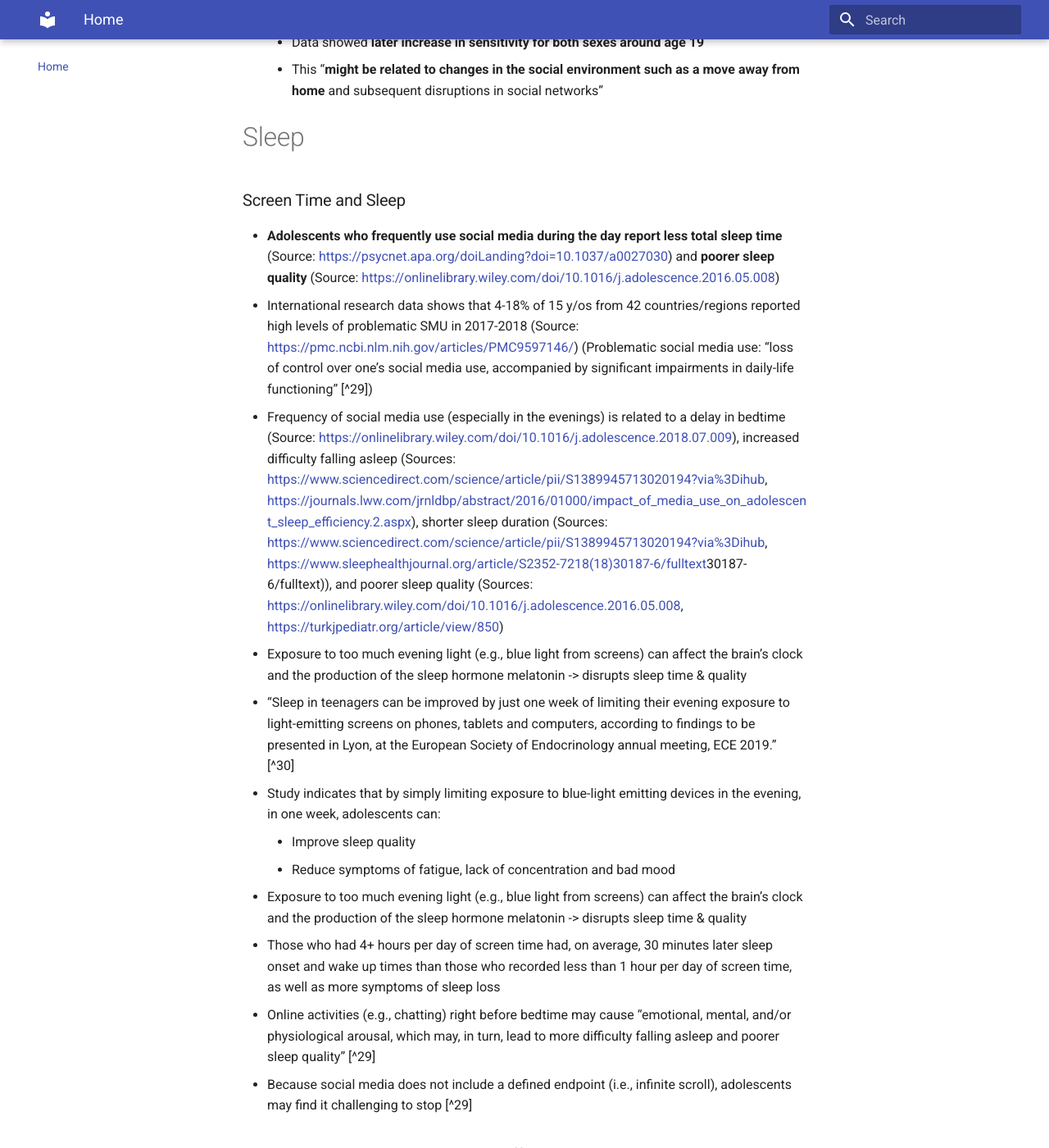
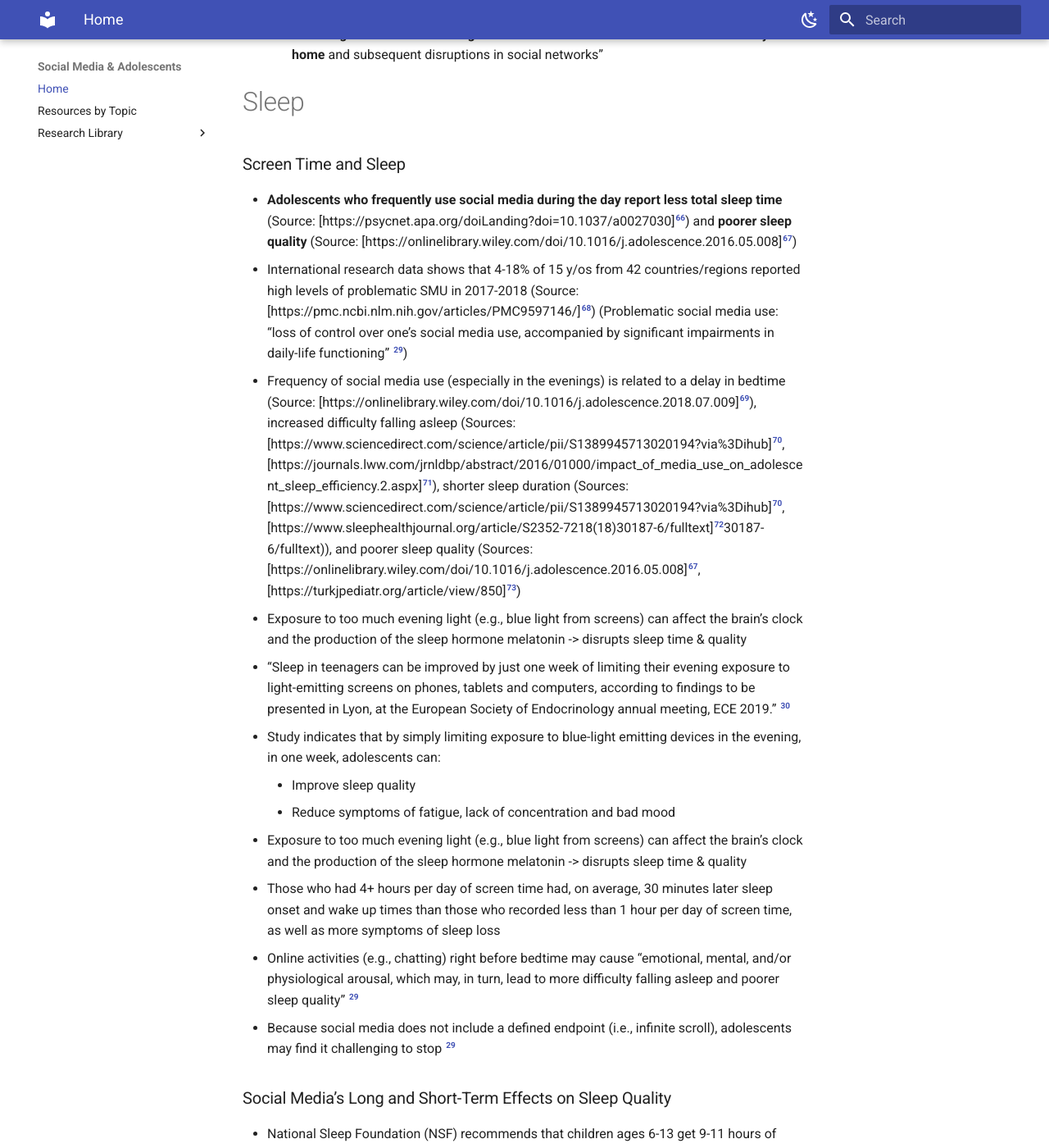
Before and after one commit to alberteks/smu-project-site, an MkDocs documentation site: the page built from docs/index.md, in a window 1280 px wide and 1400 px high, scrolled down 15195 px. Shown: the whole window at 82% size. Built offline with MkDocs 1.6.1 and Material for MkDocs 9.7.7, drawn with Linux system fonts in a browser that asks for light colours; some of the changed text lies outside the part shown.

Commit message:
updated styling using material for mkdocs (dark mode, proper footnote display, previous/next tab option). fixed last toc link missing newline

```diff
--- a/mkdocs.yml
+++ b/mkdocs.yml
@@ -1,15 +1,54 @@
 site_name: Teens & Social Media Use -- Educational Module
-site_description: tbd.
+site_description: An educational module for teens, parents, & educators about adolescent social media use.
 strict: false
+
+site_name: Social Media & Adolescents
 
 theme:
   name: material
   palette:
-    primary: indigo
-    accent: indigo
+    # Light mode
+    - media: "(prefers-color-scheme: light)"
+      scheme: default
+      primary: indigo
+      accent: indigo
+      toggle:
+        icon: material/weather-night
+        name: Switch to dark mode
+    # Dark mode
+    - media: "(prefers-color-scheme: dark)"
+      scheme: slate
+      primary: indigo
+      accent: indigo
+      toggle:
+        icon: material/weather-sunny
+        name: Switch to light mode
+
   features:
-    - navigation.tabs
-    - navigation.top
+    - navigation.instant      # faster page loads
+    - navigation.tracking     # URL updates as you scroll
+    - navigation.top          # back-to-top button
+    - navigation.footer       # prev/next page footer nav
+    - search.suggest          # search autocomplete
+    - search.highlight        # highlight search terms
+    - toc.follow              # highlight current section in TOC
+
+  font:
+    text: Roboto
+    code: Roboto Mono
+
+markdown_extensions:
+  - admonition          # nice colored callout boxes (!!! note, !!! warning, etc)
+  - footnotes           # proper footnote rendering
+  - toc:
+      permalink: true   # adds a clickable # link next to each heading
+      toc_depth: 3
+  - pymdownx.details    # collapsible sections
+  - pymdownx.superfences
+  - pymdownx.highlight
+  - pymdownx.tabbed:
+      alternate_style: true
+  - tables
 
 nav:
   - Home: index.md
```
Also changed, not shown: docs/index.md (line endings or trailing spaces).
